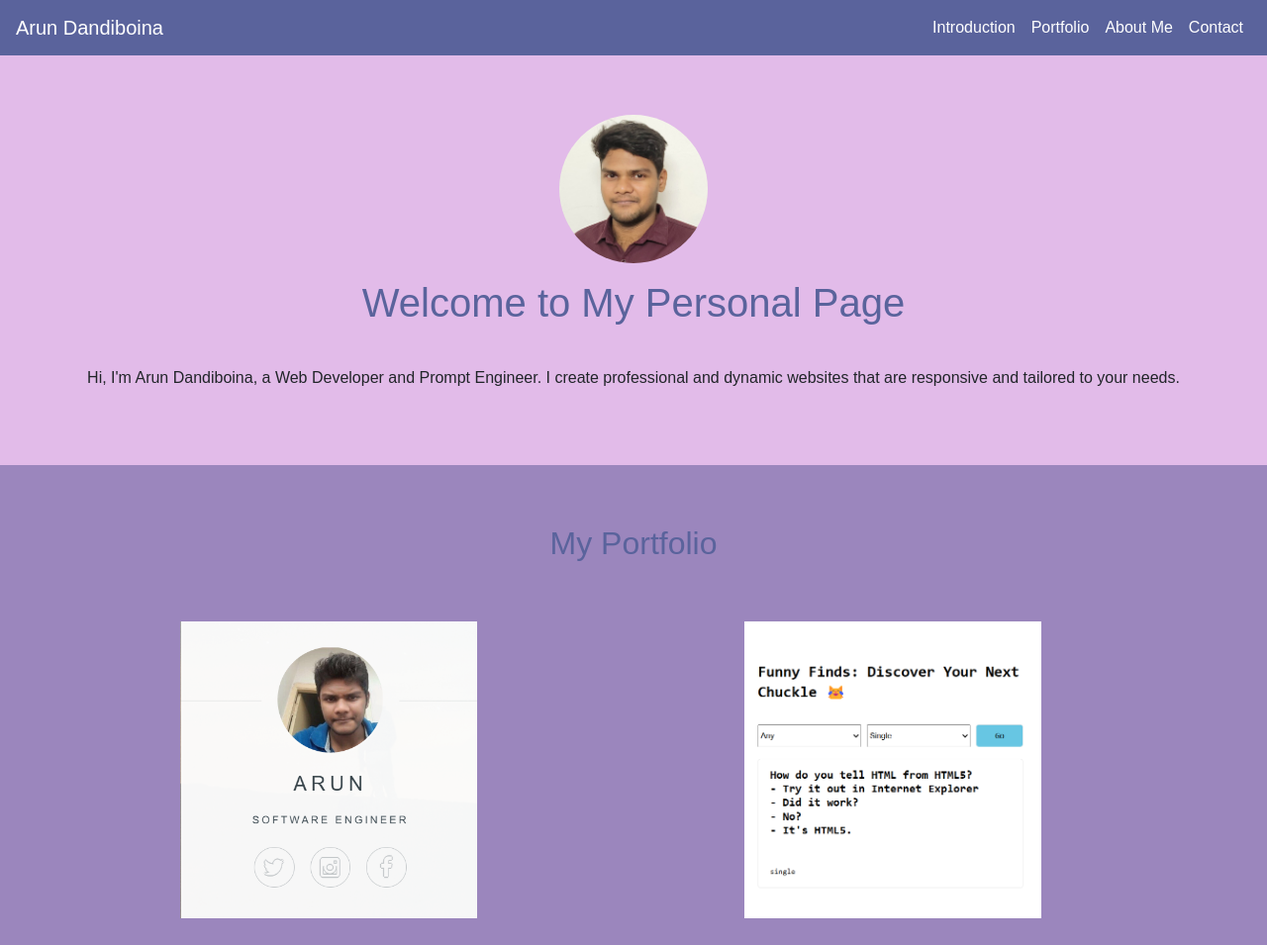
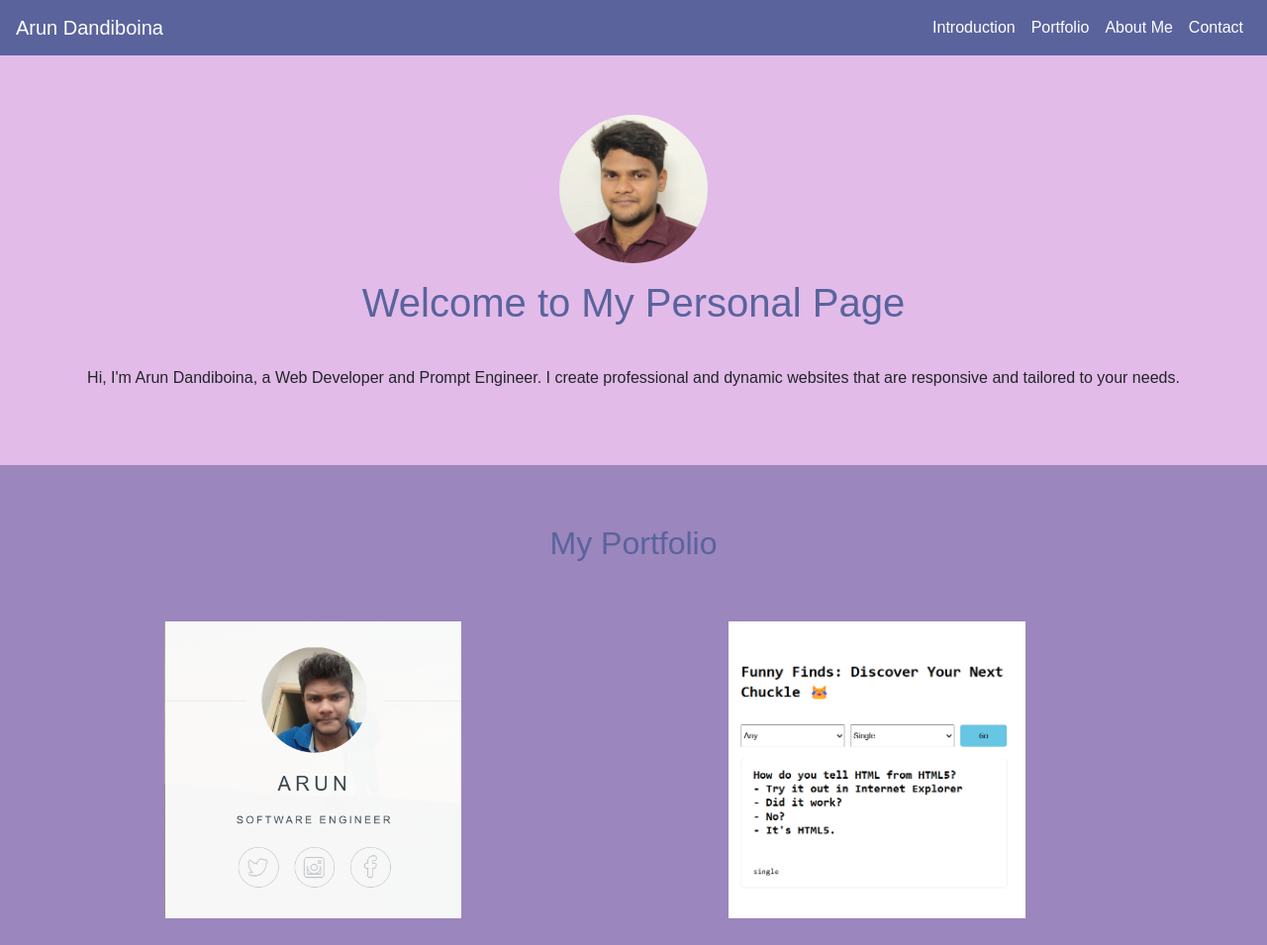
Before and after one commit to ArunDandiboina/ArunDandiboina, a plain HTML site: page index.html in a window 1280 px wide. Shown: the top 955 px of the page at 99% size. Drawn offline with nearby package versions, Linux system fonts and the light colour scheme.

Commit message:
change width

```diff
--- a/index.html
+++ b/index.html
@@ -3,7 +3,7 @@
 <head>
     <meta charset="UTF-8">
     <meta name="viewport" content="width=device-width, initial-scale=1.0">
-    <title>Arun Dandiboina - Web Developer & Prompt Engineer</title>
+    <title>Arun Dandiboina</title>
     <link rel="stylesheet" href="https://stackpath.bootstrapcdn.com/bootstrap/4.5.2/css/bootstrap.min.css">
     <link rel="stylesheet" href="styles.css">
     <link rel="icon" href="favicon.ico" type="image/x-icon">
--- a/styles.css
+++ b/styles.css
@@ -68,7 +68,7 @@ html, body {
 
 .portfolio-img {
     transition: transform 0.3s, box-shadow 0.3s;
-    margin: 20px 18%;
+    margin: 20px 15%;
     cursor: pointer;
     width: 300px;
     height: 300px;
```
